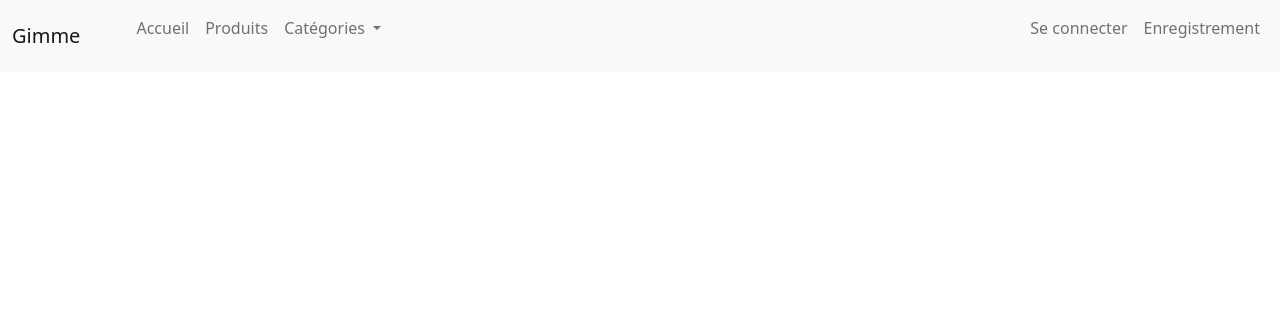
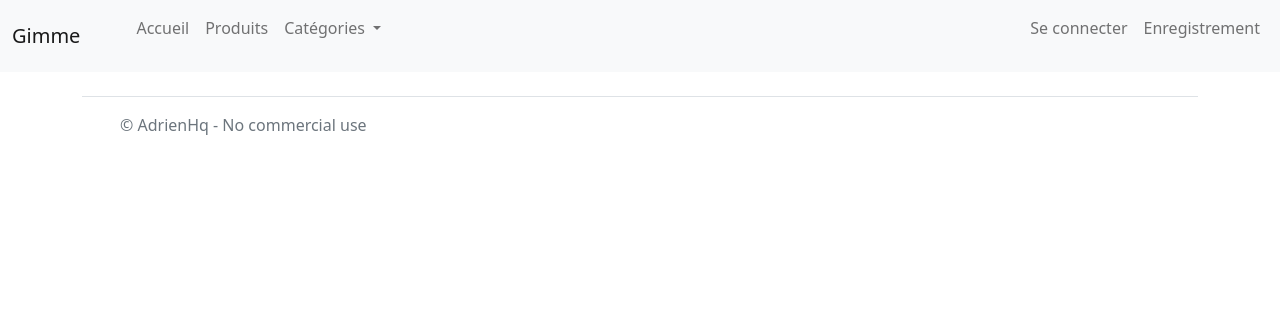
Before and after one commit to AdrienHq/prwb_groupe13, a PHP site: the page made by view/view_base.php in a window 1280 px wide. Shown: the top 332 px of the page. Run offline with PHP 8.4, Linux system fonts and the light colour scheme; the template is opened without the code that fills it: most values are stand-ins (such as "Sample title", 1, 10 or a date in 2020); data that the repository does not hold is empty; some web fonts are replaced.

Commit message:
feat: footer

```diff
--- a/view/view_base.php
+++ b/view/view_base.php
@@ -5,6 +5,7 @@
         <title>Connectez vous !</title>
         <base href="<?= $web_root ?>"/>
         <meta name="viewport" content="width=device-width, initial-scale=1.0">
+        <link rel="stylesheet" href="/css/font-awesome.css">
         <link href="https://cdn.jsdelivr.net/npm/bootstrap@5.0.0/dist/css/bootstrap.min.css" rel="stylesheet" >
         <script src="https://cdn.jsdelivr.net/npm/@popperjs/core@2.9.2/dist/umd/popper.min.js" ></script>
         <script src="https://cdn.jsdelivr.net/npm/bootstrap@5.0.1/dist/js/bootstrap.min.js" integrity="sha384-Atwg2Pkwv9vp0ygtn1JAojH0nYbwNJLPhwyoVbhoPwBhjQPR5VtM2+xf0Uwh9KtT" crossorigin="anonymous"></script>
@@ -20,14 +21,17 @@
         <header>
             <?php require_once("view_navbar.html"); ?>
             <?php require_once("view_header.html"); ?>
-            <?php require_once("view_footer.html"); ?>
         </header>
         <section>
             <div class="container">
                 <div class="row">
-
                 </div>
             </div>
         </section>
+        <footer class="footer" id="footer">
+            <div class="container">
+                <?php require_once("view_footer.html"); ?>
+            </div>
+        </footer>
     </body>
 </html>
--- a/view/view_footer.html
+++ b/view/view_footer.html
@@ -1 +1,14 @@
-<?php
+<footer class="d-flex flex-wrap justify-content-between align-items-center py-3 my-4 border-top">
+    <div class="col-md-4 d-flex align-items-center">
+        <a href="/" class="mb-3 me-2 mb-md-0 text-muted text-decoration-none lh-1">
+            <svg class="bi" width="30" height="24"><use xlink:href="#bootstrap"></use></svg>
+        </a>
+        <span class="text-muted">© AdrienHq - No commercial use</span>
+    </div>
+    <ul class="nav col-md-4 justify-content-end list-unstyled d-flex">
+        <li  class="ms-3"><a class="text-muted" href="https://github.com/AdrienHq" target="_blank"><i class="fab fa-github"></i></a></li>
+        <li  class="ms-3"><a class="text-muted" href="https://www.facebook.com/adrien.hecq" target="_blank"><i class="fab fa-facebook-f"></i></a></li>
+        <li  class="ms-3"><a class="text-muted" href="https://www.instagram.com/adrien_hq/" target="_blank"><i class="fab fa-instagram"></i></a></li>
+        <li  class="ms-3"><a class="text-muted" href="https://www.linkedin.com/in/adrienhecq/" target="_blank"><i class="fab fa-linkedin"></i></a></li>
+    </ul>
+</footer>
```
